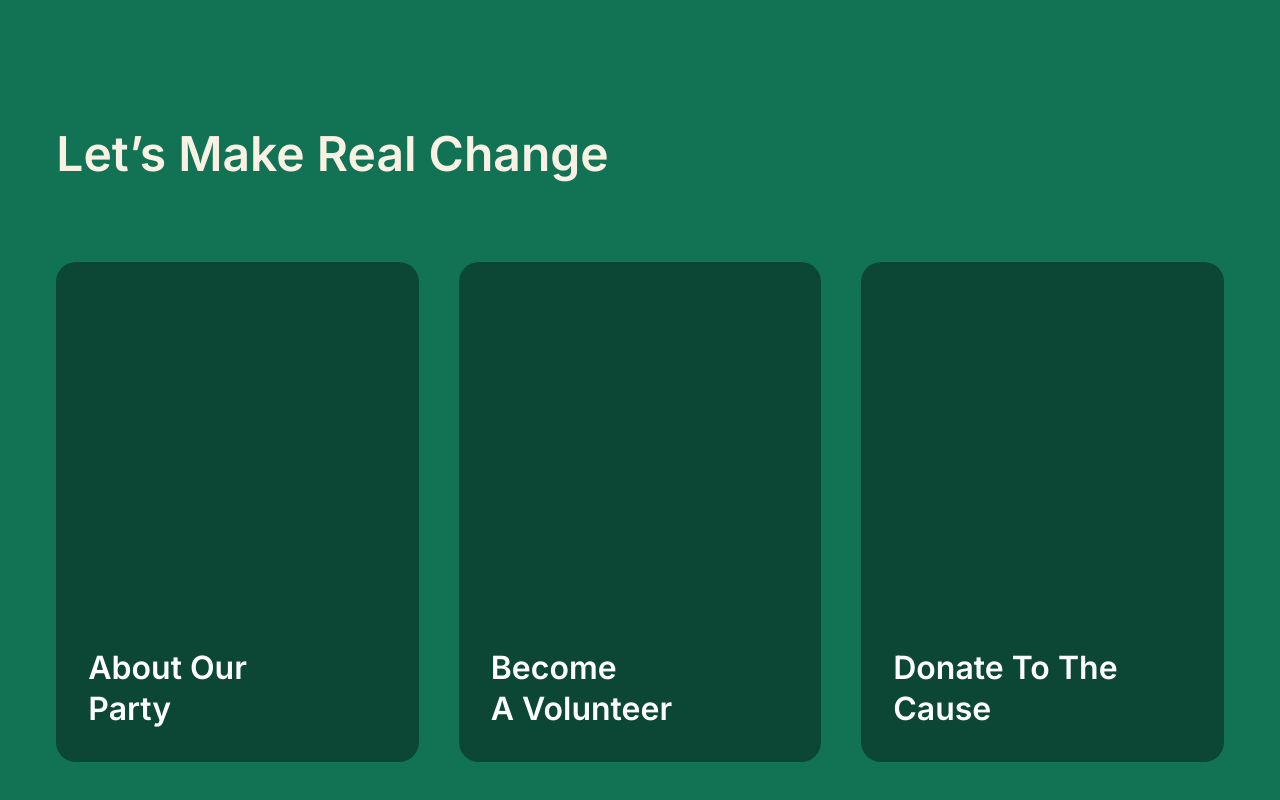
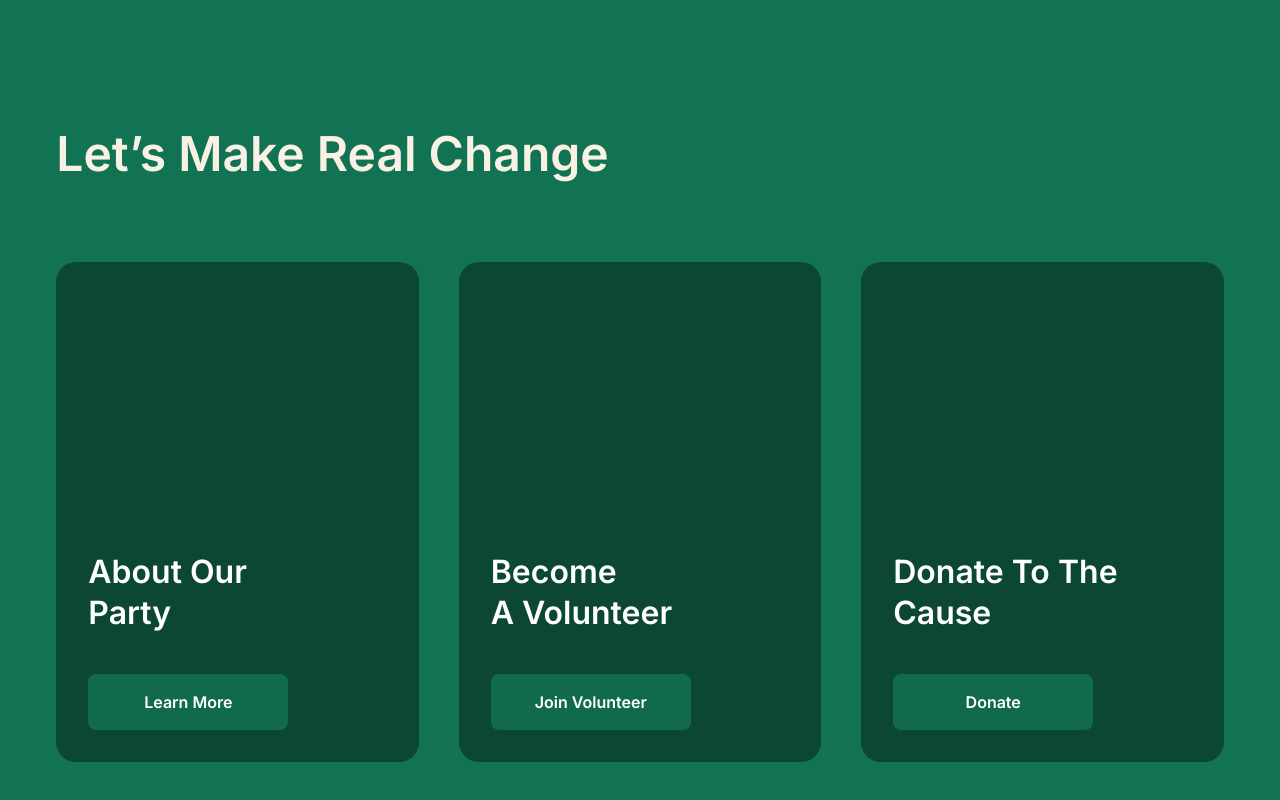
Before and after one commit to theashisharora/election, a React (Vite) app: page / in a window 1280 px wide. Shown: the part 604-1404 px from the top of the page. Built offline with nearby package versions, Linux system fonts and the light colour scheme.

Commit message:
Complete features section

```diff
--- a/src/components/ChangeFeaturesCard/ChangeFeaturesCard.jsx
+++ b/src/components/ChangeFeaturesCard/ChangeFeaturesCard.jsx
@@ -1,5 +1,6 @@
 // Imports
 import React from "react";
+import { Link } from "react-router-dom";
 import { ChangeFeaturesCardWrapper } from "./styles";
 
 const ChangeFeaturesCard = ({
@@ -12,6 +13,17 @@ const ChangeFeaturesCard = ({
   return (
     <ChangeFeaturesCardWrapper>
       <h3 className="card__header">{title}</h3>
+      <h3 className="card__header card__header--animate">{title}</h3>
+      <p className="card__description">{description}</p>
+      {isExternal ? (
+        <a href={link} className="card__cta">
+          {ctaLabel}
+        </a>
+      ) : (
+        <Link to={link} className="card__cta">
+          {ctaLabel}
+        </Link>
+      )}
     </ChangeFeaturesCardWrapper>
   );
 };
--- a/src/components/ChangeFeaturesCard/styles.js
+++ b/src/components/ChangeFeaturesCard/styles.js
@@ -11,16 +11,23 @@ export const ChangeFeaturesCardWrapper = styled.article`
   justify-content: flex-end;
   align-items: flex-start;
   color: white;
+  overflow-y: hidden;
+
+  * {
+    transition: 0.8s;
+  }
 
   min-height: 500px;
   @media screen and (min-width: 640px) {
     min-height: 500px;
+    padding: 32px 24px;
   }
   @media screen and (min-width: 800px) {
     min-height: 500px;
   }
   @media screen and (min-width: 960px) {
     min-height: 500px;
+    padding: 32px;
   }
   @media screen and (min-width: 1024px) {
     min-height: 500px;
@@ -34,6 +41,7 @@ export const ChangeFeaturesCardWrapper = styled.article`
       font-weight: 600;
       line-height: 130%;
       text-align: left;
+      /* transform: translateY(100%); */
 
       font-size: 2.6rem;
       @media screen and (min-width: 640px) {
@@ -51,6 +59,92 @@ export const ChangeFeaturesCardWrapper = styled.article`
       @media screen and (min-width: 1200px) {
         font-size: 3.2rem;
       }
+
+      &--animate {
+        display: none;
+        transform: translateY(100px);
+      }
+    }
+
+    &__description {
+      font-weight: 400;
+      font-size: 1.6rem;
+      line-height: 150%;
+      opacity: 0;
+      text-align: left;
+      margin-top: 24px;
+      display: none;
+      transform: translateY(100px);
+
+      font-size: 1.4rem;
+      @media screen and (min-width: 960px) {
+        font-size: 1.6rem;
+      }
+    }
+
+    &__cta {
+      margin-top: 40px;
+      padding: 16px 32px;
+      max-width: 200px;
+      max-height: 56px;
+      font-weight: 600;
+      line-height: 150%;
+      background: #116a4e;
+      border-radius: 8px;
+      font-size: 1.4rem;
+      width: 200px;
+      height: 56px;
+      max-width: 100%;
+      display: flex;
+      justify-content: center;
+      align-items: center;
+
+      @media screen and (min-width: 960px) {
+        font-size: 1.6rem;
+      }
+    }
+  }
+
+  &:hover {
+    .card {
+      &__description {
+        animation-name: slide-up-slowly;
+        animation-duration: 1s;
+        animation-fill-mode: forwards;
+        animation-timing-function: ease-in-out;
+        display: block;
+        transform: translateY(0);
+        opacity: 0.8;
+      }
+
+      &__header {
+        display: none;
+        &--animate {
+          animation-name: slide-up-slowly;
+          animation-duration: 1s;
+          animation-fill-mode: forwards;
+          animation-timing-function: ease-in-out;
+          display: block;
+          transform: translateY(0);
+          opacity: 1;
+        }
+      }
+
+      &__cta {
+        background-color: white;
+        color: #0b4734;
+      }
+    }
+  }
+
+  @keyframes slide-up-slowly {
+    0% {
+      transform: translateY(100px);
+      opacity: 0;
+    }
+    100% {
+      transform: translateY(0);
+      opacity: 0.8;
     }
   }
 `;
```
